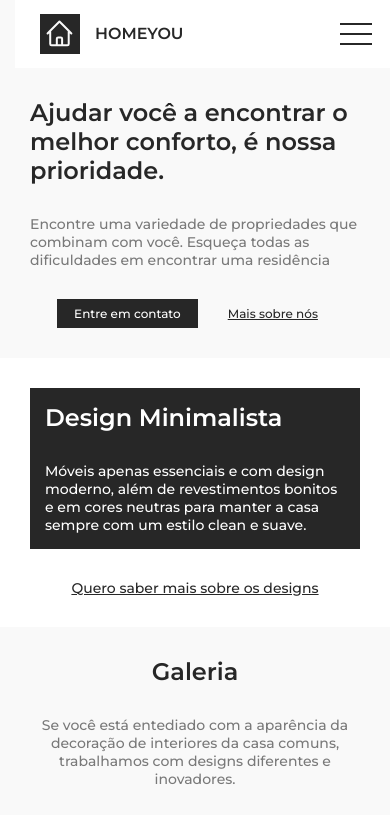
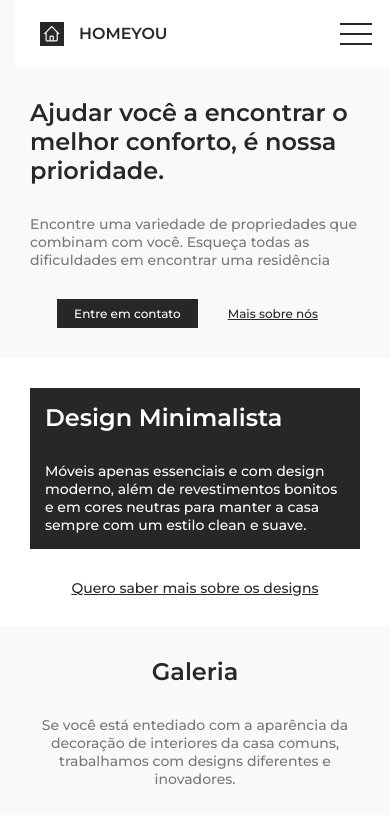
Before and after one commit to giovanaraphaelli/desafio25-codelandia, a plain HTML site: page index.html in a window 390 px wide. Shown: the top 815 px of the page. Drawn offline with Linux system fonts and the light colour scheme.

Commit message:
ajustei logo responsivo

```diff
--- a/css/header.css
+++ b/css/header.css
@@ -70,6 +70,9 @@ nav {
   body {
     overflow-x: hidden;
   }
+  .logo img {
+    width: 24px;
+  }
   .nav-list {
     z-index: 999;
     position: absolute;
```
